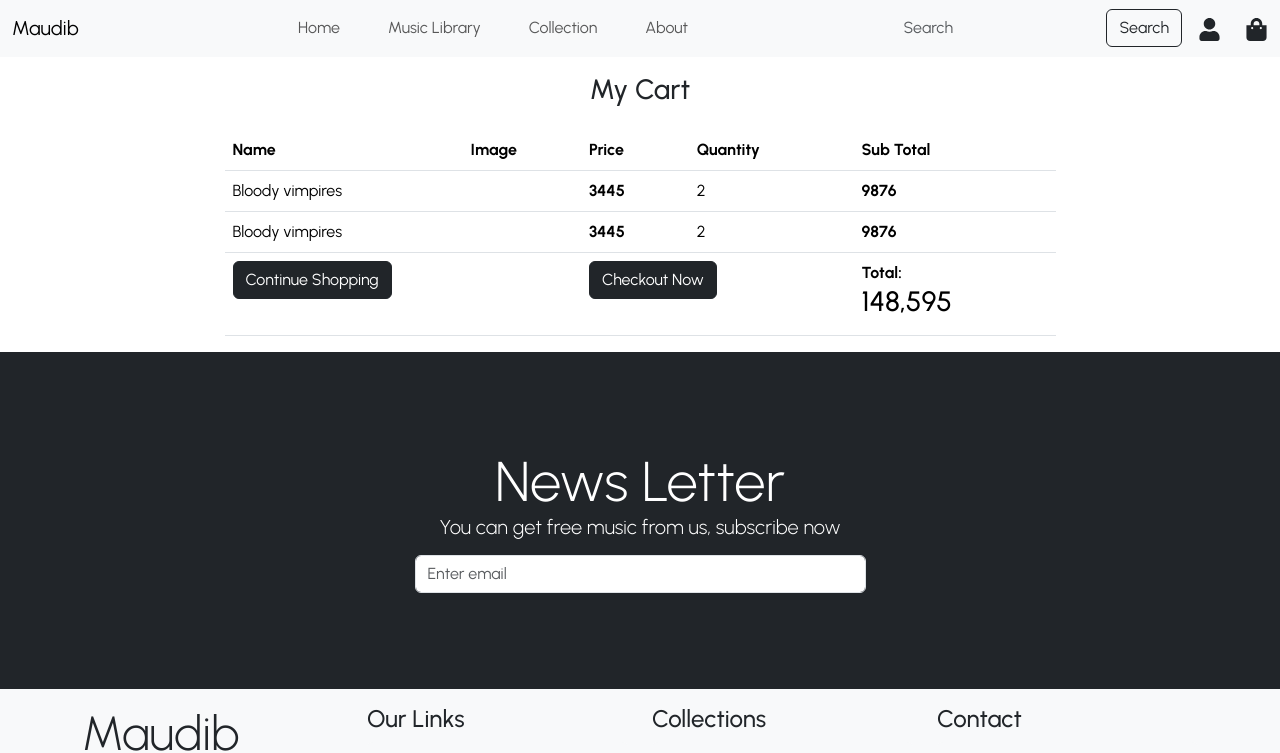
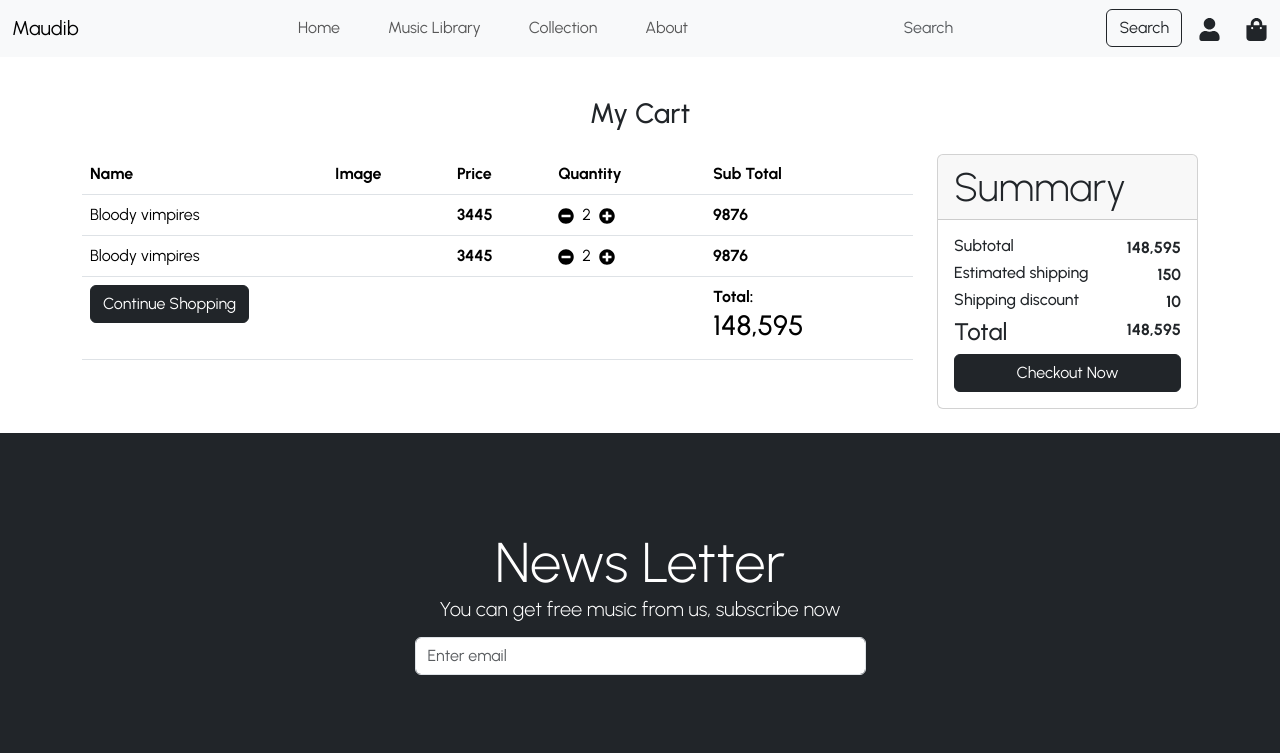
Before and after one commit to nathanielnosa/music_store_frontside, a React (Vite) app: page /cart in a window 1280 px wide. Shown: the top 753 px of the page. Built offline with nearby package versions, Linux system fonts and the light colour scheme.

Commit message:
cart interface

```diff
--- a/src/pages/Cart.jsx
+++ b/src/pages/Cart.jsx
@@ -1,12 +1,13 @@
+import { FaMinusCircle, FaPlusCircle } from "react-icons/fa"
 import { Link } from "react-router-dom"
 
 const Cart = () => {
   return (
     <section id="cart">
-      <div className="container">
+      <div className="container py-4">
         <div className="text-center py-3"><h3>My Cart</h3></div>
         <div className="row">
-          <div className="col-md-9 mx-auto">
+          <div className="col-md-9">
             <table className="table table-responsive table-black">
               <thead>
                 <tr>
@@ -15,6 +16,7 @@ const Cart = () => {
                   <th>Price</th>
                   <th>Quantity</th>
                   <th>Sub Total</th>
+
                 </tr>
               </thead>
               <tbody>
@@ -22,29 +24,61 @@ const Cart = () => {
                   <td>Bloody vimpires</td>
                   <td><img src="" alt="" /></td>
                   <td><strong>3445</strong></td>
-                  <td>2</td>
+                  <td >
+                    <FaMinusCircle />
+                    <span className="px-2">2</span>
+                    <FaPlusCircle />
+                  </td>
                   <td><strong>9876</strong></td>
                 </tr>
                 <tr>
                   <td>Bloody vimpires</td>
                   <td><img src="" alt="" /></td>
                   <td><strong>3445</strong></td>
-                  <td>2</td>
+                  <td>
+                    <FaMinusCircle />
+                    <span className="px-2">2</span>
+                    <FaPlusCircle />
+                  </td>
                   <td><strong>9876</strong></td>
                 </tr>
                 <tr className="">
-                  <td colSpan={2}>
+                  <td colSpan={4}>
                     <Link className="btn btn-dark " to={'/'}>Continue Shopping</Link>
                   </td>
-                  <td colSpan={2}>
-                    <Link className="btn btn-dark " to={'/'}>Checkout Now</Link>
-                  </td>
-                  <td>
+
+                  <td colSpan={3}>
                     <strong>Total:</strong><h3>148,595</h3>
                   </td>
                 </tr>
               </tbody>
             </table>
+          </div>
+          <div className="col-md-3">
+            <div className="card">
+              <div className="card-header display-6">Summary</div>
+              <div className="card-body">
+                <ul className="list-group">
+                  <li className="d-flex justify-content-between">
+                    <strong className="h6">Subtotal</strong> <b>148,595</b>
+                  </li>
+                  <li className="d-flex justify-content-between">
+                    <strong className="h6">Estimated shipping</strong> <b>150</b>
+                  </li>
+                  <li className="d-flex justify-content-between">
+                    <strong className="h6">Shipping discount</strong> <b>10</b>
+                  </li>
+                  <li className="d-flex justify-content-between">
+                    <strong className="h4">Total</strong> <b>148,595</b>
+                  </li>
+                  <li className="d-grid">
+                    <a href="" className="btn btn-dark">Checkout Now</a>
+                  </li>
+
+                </ul>
+              </div>
+            </div>
+
           </div>
         </div>
       </div>
```
